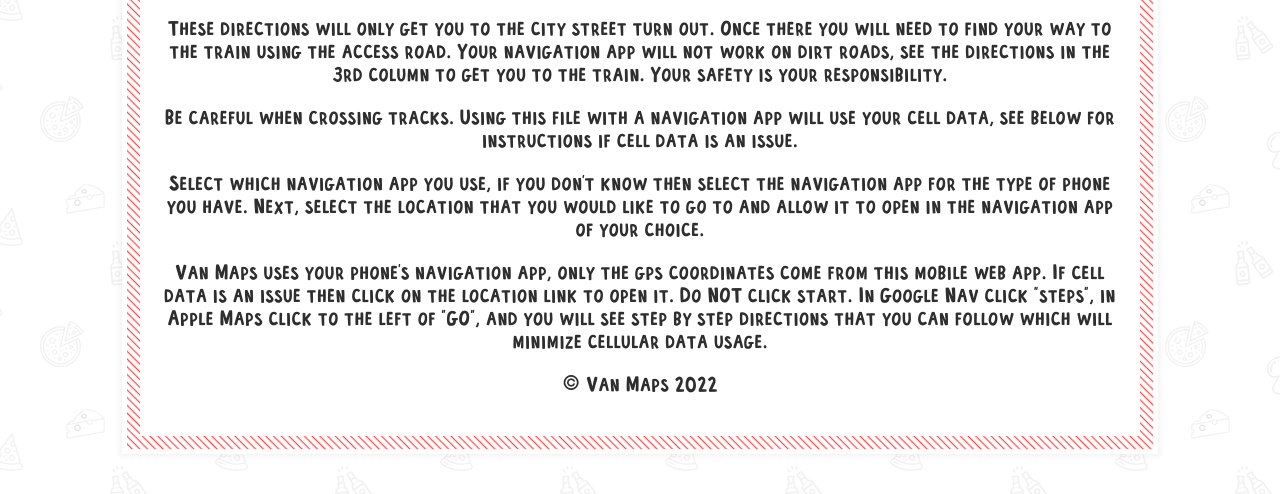
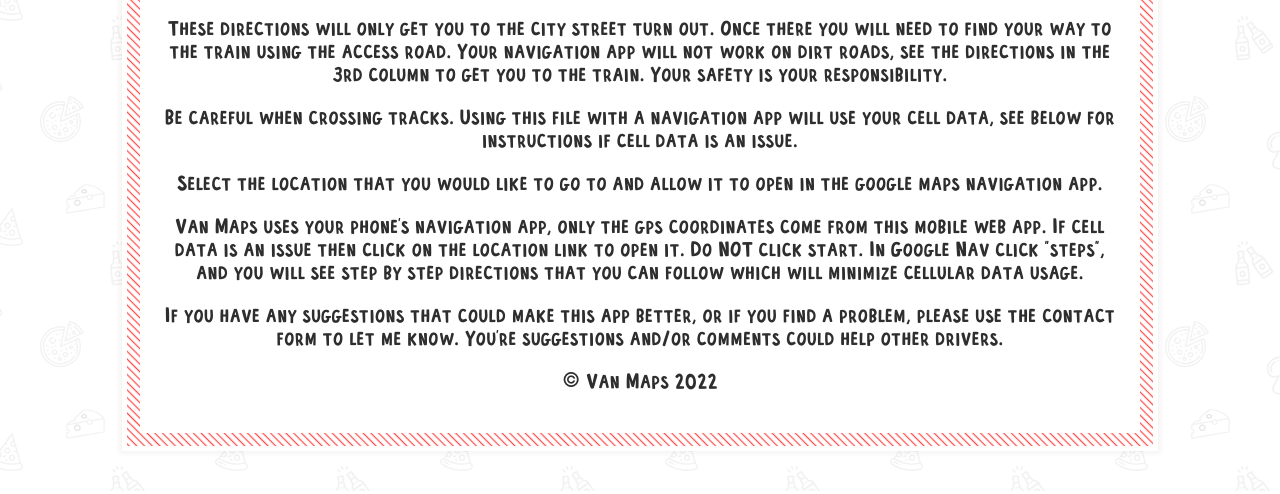
Before and after one commit to gkproctor/rebuild6, a Gatsby site in the folder gatsby/: page /info in a window 1280 px wide. Shown: the part 343-837 px from the top of the page. Built offline with nearby package versions, Linux system fonts and the light colour scheme; Gatsby itself is replaced by a stand-in of ours.

Commit message:
removed references to apple maps from the info page, removed driver, crew, other, radio boxes from contact page, removed searchbar place holder from index page.

```diff
--- a/gatsby/src/pages/index.js
+++ b/gatsby/src/pages/index.js
@@ -8,7 +8,7 @@ export default function HomePage() {
       <SEO title=" " />
       <div className="center">
         <h3>Where do you need to go?</h3>
-        <h3>Search Bar</h3>
+        {/* <h3>Search Bar</h3> */}
         <div className="mark">
           <Link to="/locations">
             Here is the list of all the locations availble
--- a/gatsby/src/pages/info.js
+++ b/gatsby/src/pages/info.js
@@ -24,18 +24,20 @@ export default function InfoPage() {
           issue.
         </p>
         <p>
-          Select which navigation app you use, if you don't know then select the
-          navigation app for the type of phone you have. Next, select the
-          location that you would like to go to and allow it to open in the
-          navigation app of your choice.
+          Select the location that you would like to go to and allow it to open
+          in the google maps navigation app.
         </p>
         <p>
           Van Maps uses your phone's navigation app, only the gps coordinates
           come from this mobile web app. If cell data is an issue then click on
           the location link to open it. Do NOT click start. In Google Nav click
-          "steps", in Apple Maps click to the left of "GO", and you will see
-          step by step directions that you can follow which will minimize
-          cellular data usage.
+          "steps", and you will see step by step directions that you can follow
+          which will minimize cellular data usage.
+        </p>
+        <p>
+          If you have any suggestions that could make this app better, or if you
+          find a problem, please use the contact form to let me know. You're
+          suggestions and/or comments could help other drivers.
         </p>
       </div>
     </>
```
Also changed, not shown: gatsby/src/pages/contact.js (+1 -14 lines).
